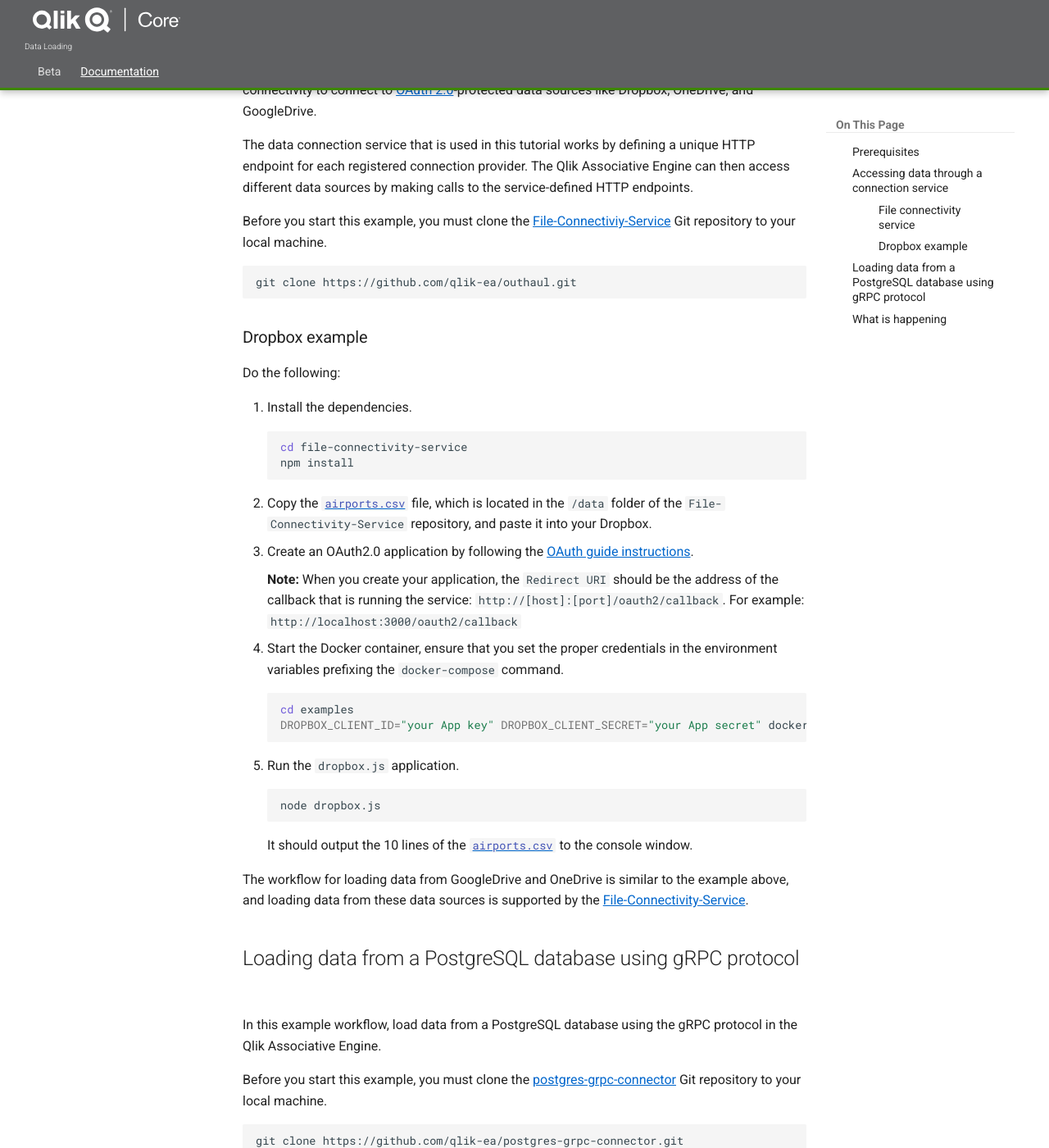
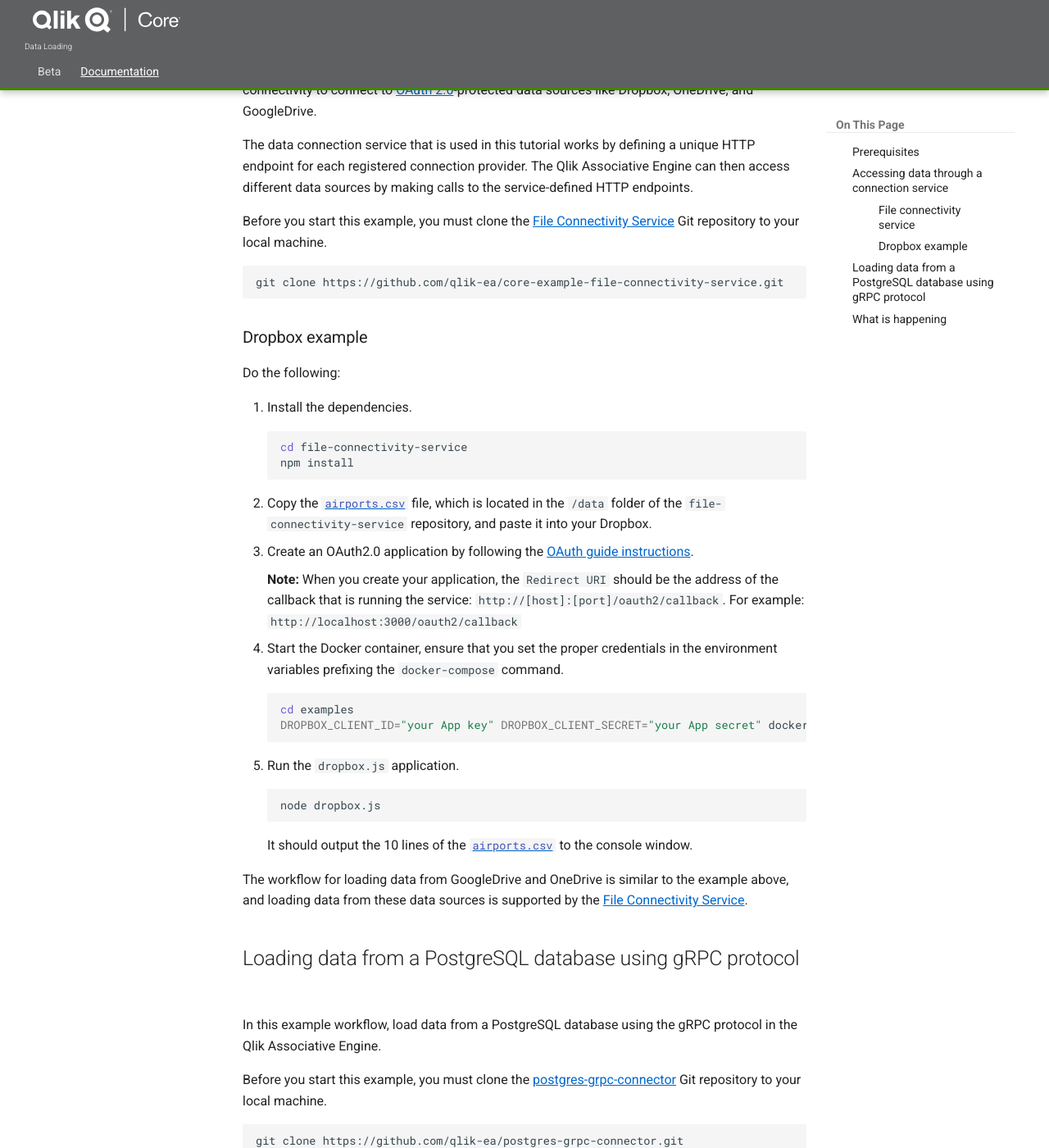
Before and after one commit to qlik-oss/core-website, an MkDocs documentation site: the page built from docs/docs/tutorials/data-loading.md, in a window 1280 px wide and 1400 px high, scrolled down 741 px. Shown: the whole window at 82% size. Built offline with MkDocs 1.6.1 and Material for MkDocs 9.7.7, drawn with Linux system fonts in a browser that asks for light colours; old or Windows-style settings are respelled for this version of MkDocs; some of the changed lines change nothing that is shown.

Commit message:
Update links to file connectivity svc (#213)

````diff
--- a/docs/docs/tutorials/data-loading.md
+++ b/docs/docs/tutorials/data-loading.md
@@ -29,11 +29,11 @@
 to the service-defined HTTP endpoints.
 
 Before you start this example, you must clone the
-[File-Connectiviy-Service](https://github.com/qlik-ea/outhaul)
+[File Connectivity Service](https://github.com/qlik-ea/core-example-file-connectivity-service)
 Git repository to your local machine.
 
 ``` bash
-git clone https://github.com/qlik-ea/outhaul.git
+git clone https://github.com/qlik-ea/core-example-file-connectivity-service.git
 ```
 
 ### Dropbox example
@@ -45,8 +45,8 @@
     cd file-connectivity-service
     npm install
     ```
-1. Copy the [`airports.csv`](https://github.com/qlik-ea/outhaul/blob/master/data/airports.csv) file,
-    which is located in the `/data` folder of the `File-Connectivity-Service` repository, and paste it into your Dropbox.
+1. Copy the [`airports.csv`](https://github.com/qlik-ea/core-example-file-connectivity-service/blob/master/data/airports.csv)
+    file, which is located in the `/data` folder of the `file-connectivity-service` repository, and paste it into your Dropbox.
 1. Create an OAuth2.0 application by following the
     [OAuth guide instructions](https://www.dropbox.com/developers/reference/oauth-guide).
 
@@ -65,12 +65,12 @@
     ```bash
     node dropbox.js
     ```
-    It should output the 10 lines of the [`airports.csv`](https://github.com/qlik-ea/outhaul/blob/master/data/airports.csv)
+    It should output the 10 lines of the [`airports.csv`](https://github.com/qlik-ea/core-example-file-connectivity-service/blob/master/data/airports.csv)
         to the console window.
 
 The workflow for loading data from GoogleDrive and OneDrive is similar to the example above,
 and loading data from these data sources is supported by the
-[File-Connectivity-Service](https://github.com/qlik-ea/outhaul).
+[File Connectivity Service](https://github.com/qlik-ea/core-example-file-connectivity-service).
 
 ## Loading data from a PostgreSQL database using gRPC protocol
 
````
